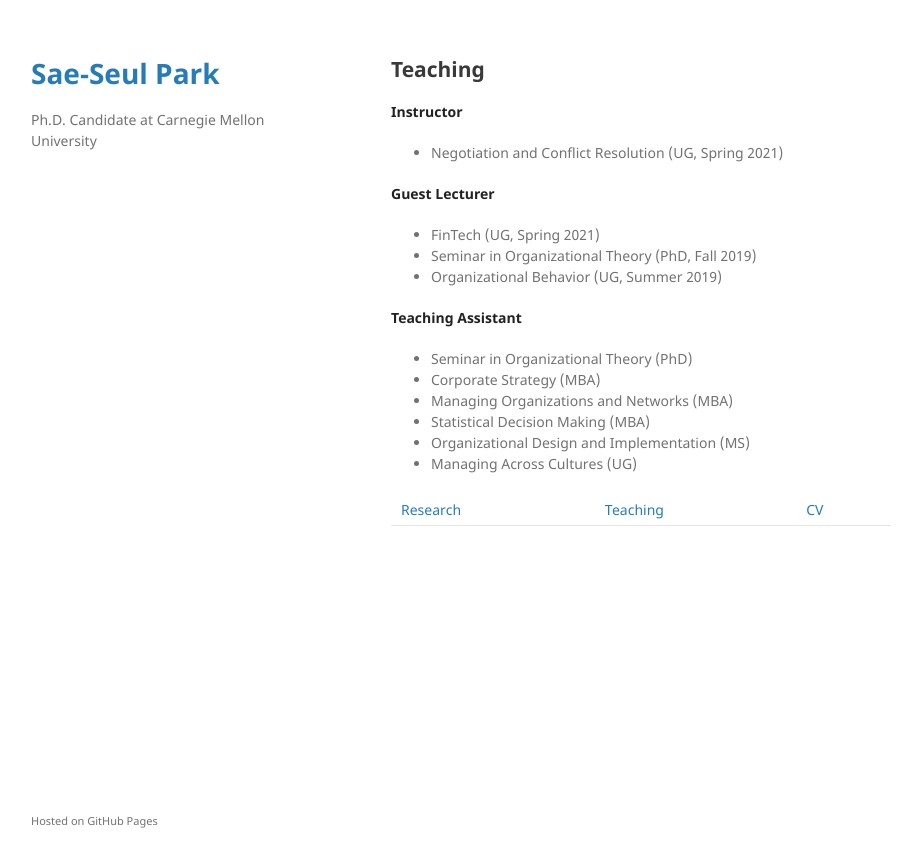
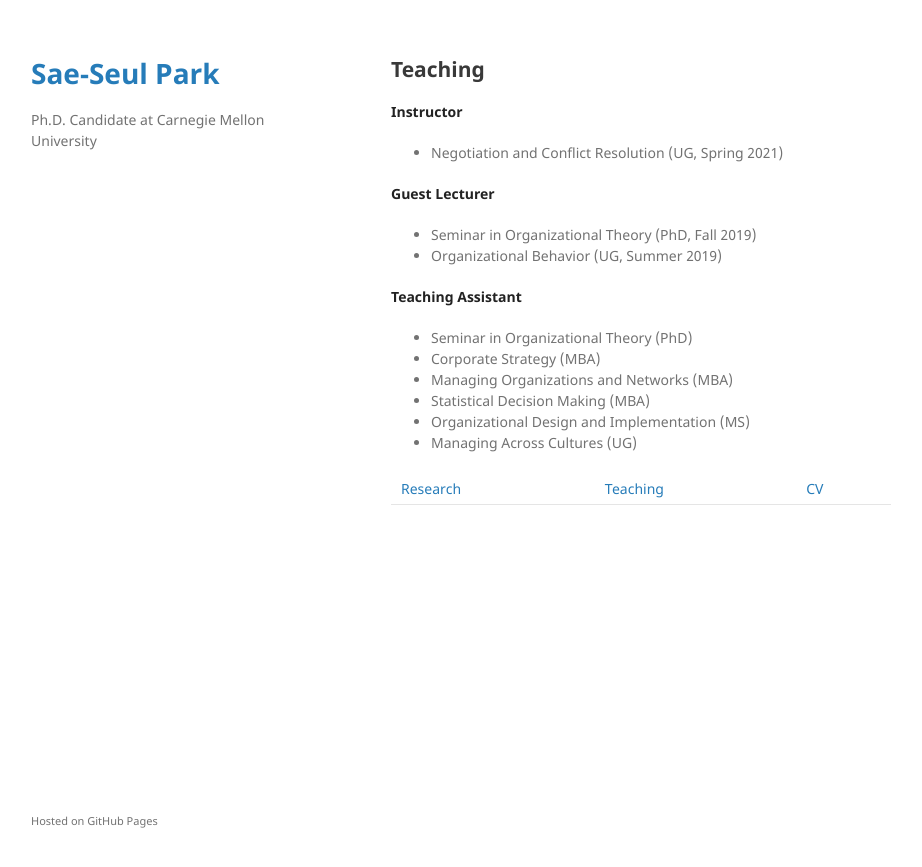
Before and after one commit to saepark/saepark.github.io, a Jekyll site: the page built from teaching.md, in a window 1280 px wide. Shown: the top 867 px of the page, without its empty margins (179-1101 px from the left). Built offline with Jekyll 4.4.1, drawn with Linux system fonts in a browser that asks for light colours; our own code applies the rules of GitHub Pages for plain Markdown files.

Commit message:
Update teaching.md

```diff
--- a/teaching.md
+++ b/teaching.md
@@ -9,7 +9,6 @@ layout: default
 * Negotiation and Conflict Resolution (UG, Spring 2021)
 
 **Guest Lecturer**
-* FinTech (UG, Spring 2021)
 * Seminar in Organizational Theory (PhD, Fall 2019)
 * Organizational Behavior (UG, Summer 2019)
 
```
